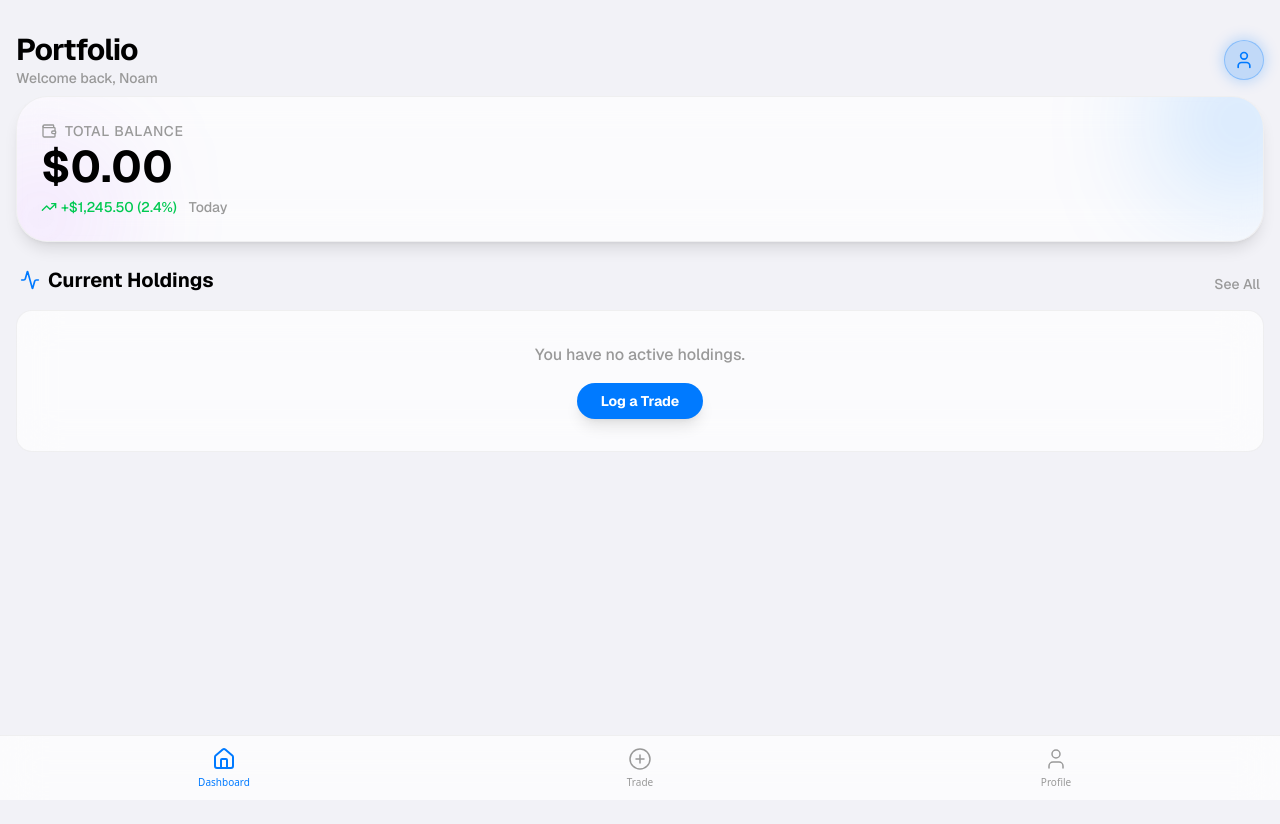
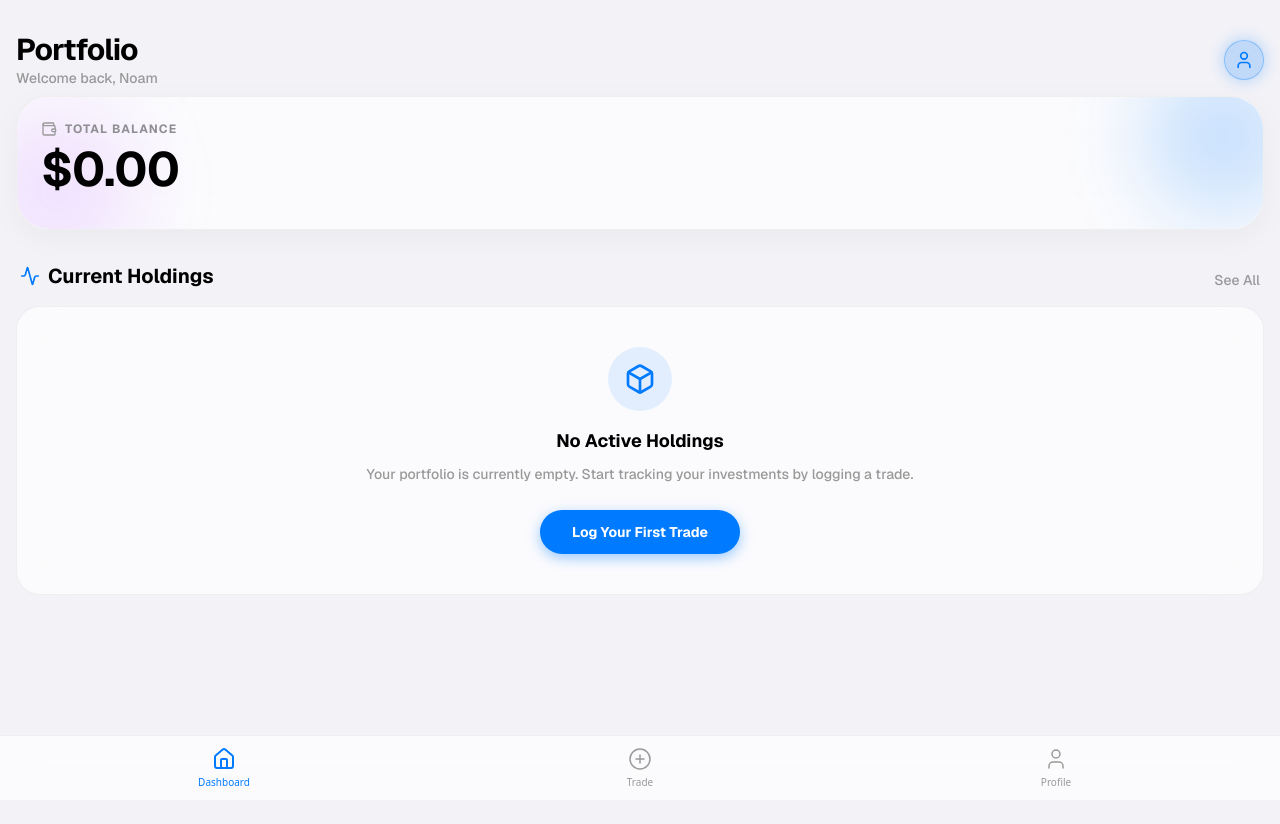
Before and after one commit to noamsteele/myquant, a Next.js app: page / in a window 1280 px wide. Shown: the top 824 px of the page. Built offline with nearby package versions, Linux system fonts and the light colour scheme.

Commit message:
style: fix CSS backdrop blur bleed and polish empty state layout

```diff
--- a/src/app/page.tsx
+++ b/src/app/page.tsx
@@ -1,14 +1,19 @@
 "use client";
 
-import { TrendingUp, TrendingDown, Wallet, Activity } from "lucide-react";
+import { TrendingUp, TrendingDown, Wallet, Activity, Box } from "lucide-react";
 import { usePortfolio } from "@/context/PortfolioContext";
 
 export default function Dashboard() {
   const { holdings, totalValue } = usePortfolio();
-  const isPositiveDay = true; // Placeholder until real-time changes are implemented
+
+  // Calculate actual total return dynamically instead of mock placeholder
+  const totalCost = holdings.reduce((acc, curr) => acc + (curr.costBasis * curr.shares), 0);
+  const totalReturn = totalValue - totalCost;
+  const returnPercent = totalCost > 0 ? (totalReturn / totalCost) * 100 : 0;
+  const isPositiveReturn = totalReturn >= 0;
 
   return (
-    <div className="min-h-screen bg-background text-foreground pb-24 pt-8 px-4 font-sans space-y-6">
+    <div className="min-h-screen bg-background text-foreground pb-24 pt-8 px-4 font-sans space-y-8">
       <header className="flex justify-between items-center mb-2">
         <div>
           <h1 className="text-3xl font-bold tracking-tight">Portfolio</h1>
@@ -20,25 +25,28 @@ export default function Dashboard() {
       </header>
 
       {/* Main Balance Card */}
-      <section className="glass rounded-[2rem] p-6 relative overflow-hidden shadow-lg border border-glass-border">
-        {/* Decorative background glows */}
-        <div className="absolute -top-10 -right-10 w-32 h-32 bg-accent/30 rounded-full blur-3xl" />
-        <div className="absolute -bottom-10 -left-10 w-32 h-32 bg-purple-500/20 rounded-full blur-3xl" />
+      <section className="glass rounded-[2rem] p-6 relative shadow-[0_8px_30px_rgb(0,0,0,0.04)] border border-glass-border isolate">
+        {/* Decorative background glows contained separately to avoid backdrop-filter bugs */}
+        <div className="absolute inset-0 rounded-[2rem] overflow-hidden -z-10 pointer-events-none">
+          <div className="absolute -top-10 -right-10 w-40 h-40 bg-accent/20 rounded-full blur-[40px]" />
+          <div className="absolute -bottom-10 -left-10 w-40 h-40 bg-purple-500/15 rounded-full blur-[40px]" />
+        </div>
 
-        <div className="relative z-10">
-          <div className="flex items-center space-x-2 text-tab-inactive mb-1">
-            <Wallet size={16} />
-            <h2 className="text-sm font-medium uppercase tracking-wider">Total Balance</h2>
+        <div className="flex items-center space-x-2 text-tab-inactive mb-2">
+          <Wallet size={16} />
+          <h2 className="text-xs font-bold uppercase tracking-widest text-[#8E8E93] dark:text-[#98989D]">Total Balance</h2>
+        </div>
+        <p className="text-[3rem] leading-none font-bold mb-3 tracking-tight">
+          ${totalValue.toLocaleString("en-US", { minimumFractionDigits: 2, maximumFractionDigits: 2 })}
+        </p>
+
+        {totalValue > 0 && (
+          <div className={`flex items-center space-x-1.5 text-sm font-semibold ${isPositiveReturn ? 'text-[#34C759]' : 'text-[#FF3B30]'}`}>
+            {isPositiveReturn ? <TrendingUp size={18} /> : <TrendingDown size={18} />}
+            <span>{isPositiveReturn ? "+" : ""}${totalReturn.toLocaleString("en-US", { minimumFractionDigits: 2, maximumFractionDigits: 2 })} ({isPositiveReturn ? "+" : ""}{returnPercent.toFixed(2)}%)</span>
+            <span className="text-tab-inactive ml-1 font-medium">All Time</span>
           </div>
-          <p className="text-[2.75rem] leading-none font-bold mb-2">
-            ${totalValue.toLocaleString("en-US", { minimumFractionDigits: 2, maximumFractionDigits: 2 })}
-          </p>
-          <div className={`flex items-center space-x-1 text-sm font-medium ${isPositiveDay ? 'text-green-500' : 'text-red-500'}`}>
-            {isPositiveDay ? <TrendingUp size={16} /> : <TrendingDown size={16} />}
-            <span>+$1,245.50 (2.4%)</span>
-            <span className="text-tab-inactive ml-2">Today</span>
-          </div>
-        </div>
+        )}
       </section>
 
       {/* Asset List */}
@@ -51,12 +59,18 @@ export default function Dashboard() {
           <span className="text-sm text-tab-inactive font-medium">See All</span>
         </div>
 
-        <div className="space-y-3">
+        <div className="space-y-4">
           {holdings.length === 0 ? (
-            <div className="glass rounded-2xl p-8 text-center border border-glass-border">
-              <p className="text-tab-inactive font-medium mb-4">You have no active holdings.</p>
-              <a href="/trade" className="inline-block bg-accent text-white px-6 py-2 rounded-full font-bold text-sm shadow-lg">
-                Log a Trade
+            <div className="glass rounded-[1.5rem] p-10 flex flex-col items-center justify-center text-center border border-glass-border">
+              <div className="w-16 h-16 rounded-full bg-accent/10 flex items-center justify-center mb-4 text-accent">
+                <Box size={32} />
+              </div>
+              <h4 className="text-lg font-bold mb-2">No Active Holdings</h4>
+              <p className="text-tab-inactive text-sm font-medium mb-6 leading-relaxed">
+                Your portfolio is currently empty. Start tracking your investments by logging a trade.
+              </p>
+              <a href="/trade" className="bg-accent text-white px-8 py-3 rounded-full font-bold text-sm shadow-[0_4px_14px_rgba(0,122,255,0.4)] transition-transform hover:scale-105 active:scale-95">
+                Log Your First Trade
               </a>
             </div>
           ) : (
@@ -72,10 +86,10 @@ export default function Dashboard() {
                   </div>
                 </div>
                 <div className="text-right">
-                  <p className="font-semibold text-lg leading-tight">
+                  <p className="font-semibold text-[1.1rem] leading-tight">
                     ${(asset.currentPrice * asset.shares).toLocaleString("en-US", { minimumFractionDigits: 2, maximumFractionDigits: 2 })}
                   </p>
-                  <div className={`flex items-center justify-end text-sm font-medium ${asset.change >= 0 ? 'text-green-500' : 'text-red-500'}`}>
+                  <div className={`flex items-center justify-end text-sm font-medium ${asset.currentPrice >= asset.costBasis ? 'text-[#34C759]' : 'text-[#FF3B30]'}`}>
                     Avg: ${(asset.costBasis).toLocaleString("en-US", { minimumFractionDigits: 2, maximumFractionDigits: 2 })}
                   </div>
                 </div>
```
